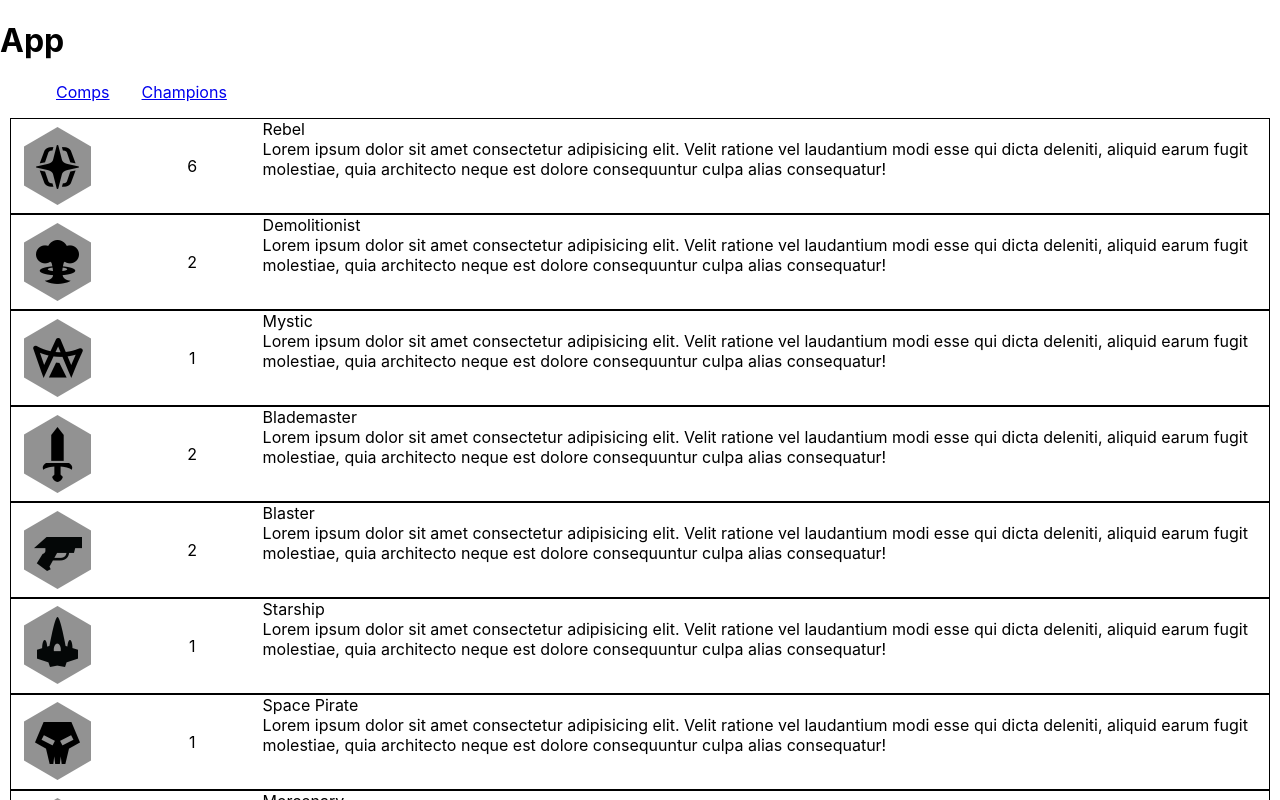
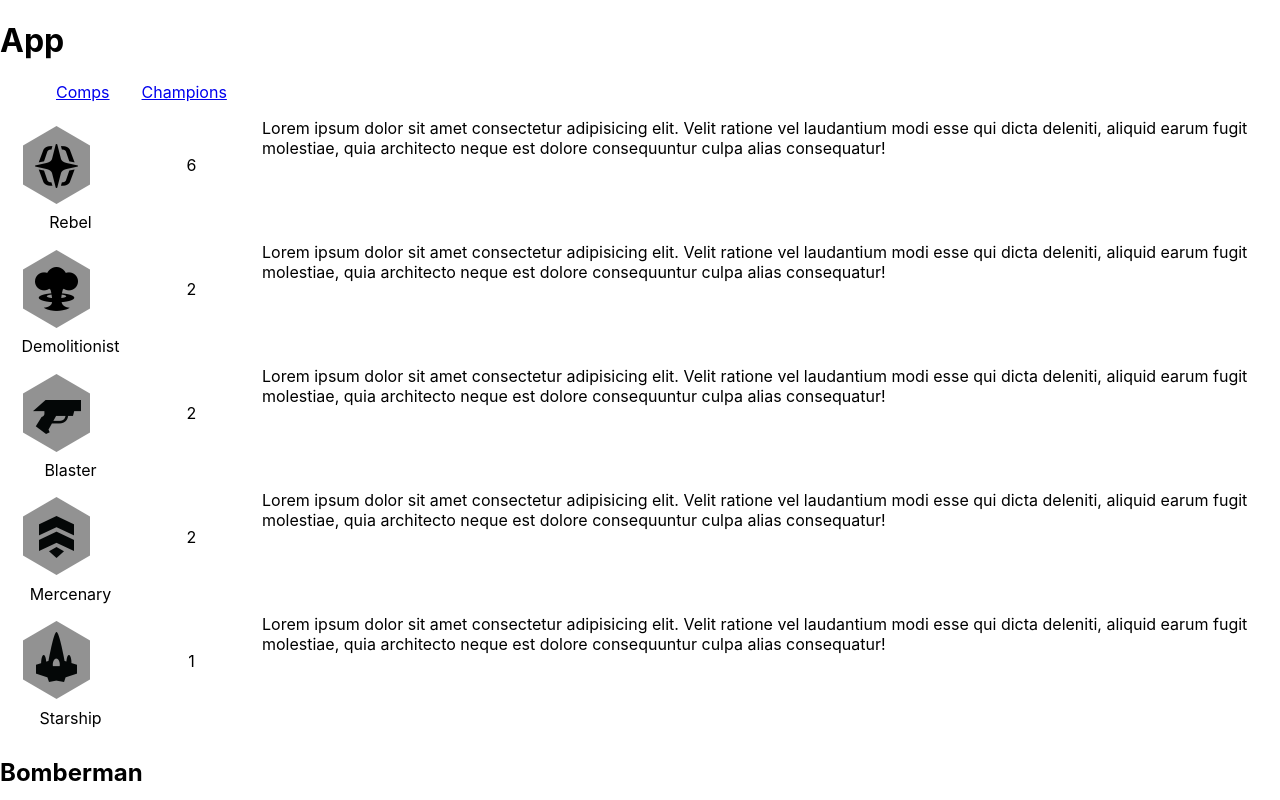
Before and after one commit to schubam/react-js-ts-project-monorepo, a React (Create React App) app in the folder tft-comps/: page /comps/1 in a window 1280 px wide. Shown: the top 800 px of the page. Built offline with nearby package versions, Linux system fonts and the light colour scheme.

Commit message:
traits logic

```diff
--- a/tft-comps/src/components/CompDetail/FormationTraits.ts
+++ b/tft-comps/src/components/CompDetail/FormationTraits.ts
@@ -1,27 +1,16 @@
 import { Champion } from "../types";
 import { findById } from "../../data/champions";
+import { findByName } from "../../data/traits";
 
 class FormationTraits {
   formation: string[];
   champions: Champion[];
+  counts: Array<TraitsTally>;
 
   constructor(formation: string[]) {
     this.formation = formation;
     this.champions = formation.map((id) => findById(id));
-  }
-
-  findByChampionId(id: string): string[] {
-    const c = this.champions.filter((c) => c.championId === id)[0];
-    if (c) {
-      return c.traits;
-    } else {
-      return [];
-    }
-  }
-
-  counts() {
-    const value: TraitsTally[] = [];
-    return this.champions
+    this.counts = this.champions
       .map((c) => c.traits)
       .flat()
       .reduce((memo, trait) => {
@@ -33,7 +22,17 @@ class FormationTraits {
           memo[idx].count += 1;
         }
         return memo;
-      }, value);
+      }, Array<TraitsTally>())
+      .sort((a, b) => b.count - a.count)
+      .filter((t) => {
+        const approved = findByName(t.trait)
+          .sets.map((set) => set.min)
+          .reduce((approved, min) => {
+            approved = approved || t.count >= min;
+            return approved;
+          }, false);
+        return approved;
+      });
   }
 }
 
--- a/tft-comps/src/components/CompDetail/TraitsSummary.module.css
+++ b/tft-comps/src/components/CompDetail/TraitsSummary.module.css
@@ -8,7 +8,8 @@
 .row {
   display: grid;
   grid-template-columns: 1fr 4fr;
-  border: 1px solid black;
+  margin-bottom: 10px;
+  /* border: 1px solid black; */
 }
 
 .icon {
--- a/tft-comps/src/components/CompDetail/TraitsSummary.tsx
+++ b/tft-comps/src/components/CompDetail/TraitsSummary.tsx
@@ -8,11 +8,10 @@ interface Props {
 
 const TraitsSummary = ({ formation }: Props) => {
   const traits = new FormationTraits(formation);
-  const counts = traits.counts();
 
   return (
     <div className={styles.wrapper}>
-      {counts.map((o) => (
+      {traits.counts.map((o) => (
         <div key={o.trait} className={styles.row}>
           <div className={styles.icon}>
             <img
@@ -20,10 +19,9 @@ const TraitsSummary = ({ formation }: Props) => {
               alt={`${o.trait.replace(/\s/g, "")}`}
             />
             <span>{o.count}</span>
+            <div>{o.trait}</div>
           </div>
           <div className={styles.description}>
-            {o.trait}
-            <br />
             Lorem ipsum dolor sit amet consectetur adipisicing elit. Velit
             ratione vel laudantium modi esse qui dicta deleniti, aliquid earum
             fugit molestiae, quia architecto neque est dolore consequuntur culpa
--- /dev/null
+++ b/tft-comps/src/data/traits.ts
@@ -0,0 +1,16 @@
+import { Trait } from "../components/types";
+
+const traits: Trait[] = require("../assets/set3/traits.json");
+
+export function findAll() {
+  return traits;
+}
+
+export function findByName(name: string): Trait {
+  return traits.filter((t) => name === t.name)[0];
+}
+
+export function imageFor(traitName: string): string {
+  const name = traitName.replace(/\s/g, "").toLowerCase();
+  return `${process.env.PUBLIC_URL}/images/traits/${name}.png`;
+}
```
Also changed, not shown: tft-comps/src/components/types.ts (+21 -2 lines).
